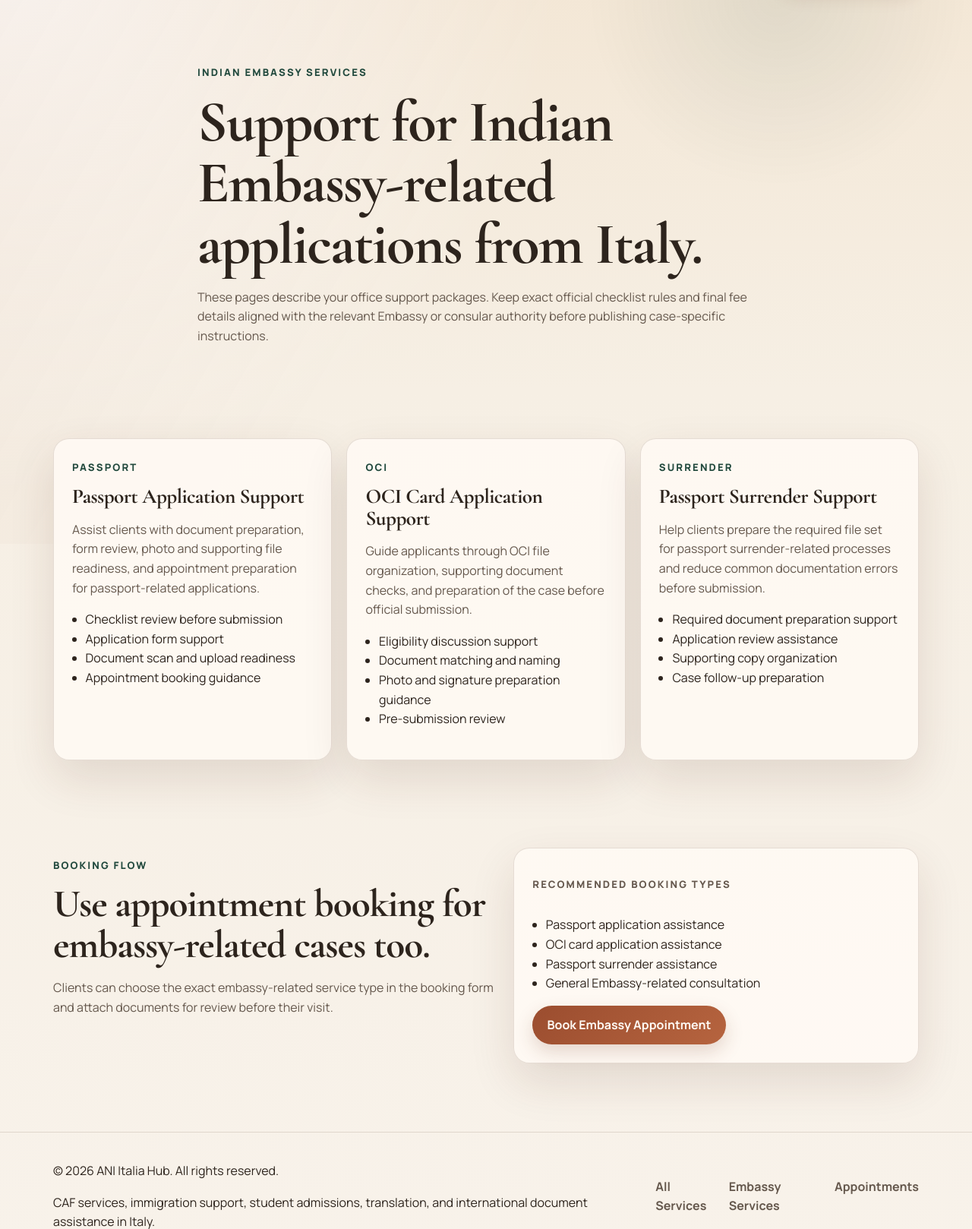
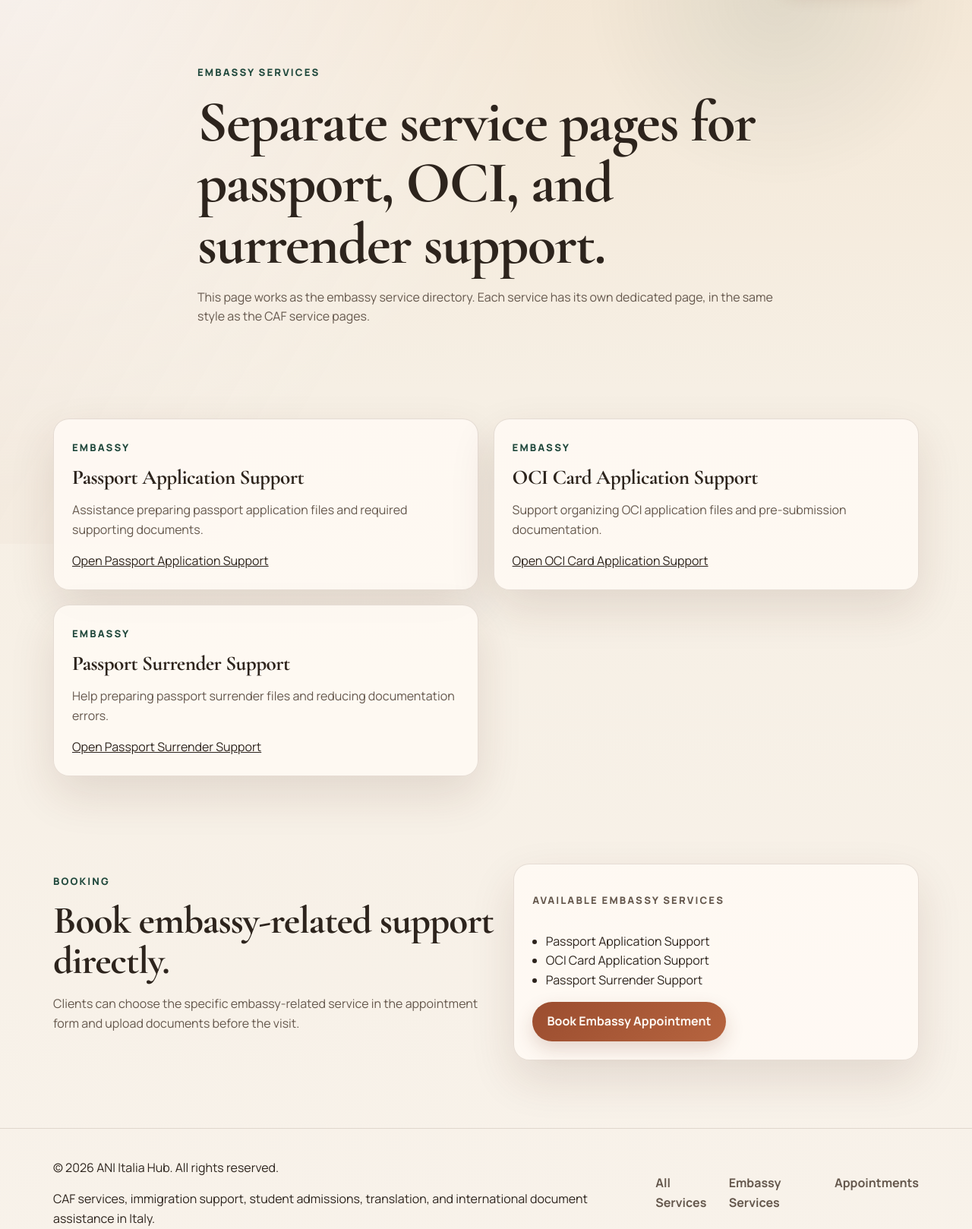
Before and after one commit to ananthareddykunreddy/italia-caf-immigration-site, a Flask app: page /embassy-services in a window 1280 px wide. Shown: the part 84-1702 px from the top of the page at 76% size. Run offline with Flask 3, Linux system fonts and the light colour scheme.

Commit message:
Add immigration and embassy detail pages

```diff
--- a/app.py
+++ b/app.py
@@ -100,6 +100,82 @@ CAF_SERVICES = {
             "Contact and account setup readiness",
             "Supporting file review",
             "General SPID assistance",
+        ],
+    },
+}
+
+IMMIGRATION_SERVICES = {
+    "kit-soggiorno": {
+        "name": "Kit Soggiorno Filling",
+        "summary": "Support for filling the kit soggiorno and preparing the required documents.",
+        "items": [
+            "Kit form filling support",
+            "Document review before submission",
+            "Case preparation for appointments",
+            "General residence process guidance",
+        ],
+    },
+    "residence-permit": {
+        "name": "Residence Permit Document Support",
+        "summary": "Help organizing residence permit files and supporting paperwork.",
+        "items": [
+            "Residence permit supporting document checks",
+            "File organization for complex cases",
+            "Appointment preparation support",
+            "Follow-up document assistance",
+        ],
+    },
+    "document-translation": {
+        "name": "Document Translation Support",
+        "summary": "Support for translated documents and related file preparation.",
+        "items": [
+            "Translation coordination support",
+            "File preparation for translated documents",
+            "Supporting copy review and organization",
+            "Intake support for multilingual case files",
+        ],
+    },
+    "international-documents": {
+        "name": "International Document Support",
+        "summary": "General support for international paperwork connected to migration and cross-border cases.",
+        "items": [
+            "International file preparation",
+            "Supporting copy review",
+            "Document organization before appointments",
+            "Case notes and follow-up support",
+        ],
+    },
+}
+
+EMBASSY_SERVICES = {
+    "passport-application": {
+        "name": "Passport Application Support",
+        "summary": "Assistance preparing passport application files and required supporting documents.",
+        "items": [
+            "Checklist review before submission",
+            "Application form support",
+            "Document scan and upload readiness",
+            "Appointment booking guidance",
+        ],
+    },
+    "oci-card": {
+        "name": "OCI Card Application Support",
+        "summary": "Support organizing OCI application files and pre-submission documentation.",
+        "items": [
+            "Eligibility discussion support",
+            "Document matching and naming",
+            "Photo and signature preparation guidance",
+            "Pre-submission review",
+        ],
+    },
+    "passport-surrender": {
+        "name": "Passport Surrender Support",
+        "summary": "Help preparing passport surrender files and reducing documentation errors.",
+        "items": [
+            "Required document preparation support",
+            "Application review assistance",
+            "Supporting copy organization",
+            "Case follow-up preparation",
         ],
     },
 }
@@ -213,12 +289,28 @@ def caf_service_detail(slug: str):
 
 @app.route("/embassy-services")
 def embassy_services():
-    return render_template("embassy_services.html")
+    return render_template("embassy_services.html", embassy_services=EMBASSY_SERVICES)
+
+
+@app.route("/embassy-services/<slug>")
+def embassy_service_detail(slug: str):
+    service = EMBASSY_SERVICES.get(slug)
+    if not service:
+        return redirect(url_for("embassy_services"))
+    return render_template("embassy_service_detail.html", service=service, slug=slug)
 
 
 @app.route("/immigration-services")
 def immigration_services():
-    return render_template("immigration_services.html")
+    return render_template("immigration_services.html", immigration_services=IMMIGRATION_SERVICES)
+
+
+@app.route("/immigration-services/<slug>")
+def immigration_service_detail(slug: str):
+    service = IMMIGRATION_SERVICES.get(slug)
+    if not service:
+        return redirect(url_for("immigration_services"))
+    return render_template("immigration_service_detail.html", service=service, slug=slug)
 
 
 @app.route("/appointments", methods=["GET", "POST"])
--- a/templates/appointments.html
+++ b/templates/appointments.html
@@ -46,14 +46,14 @@
           <option>F24</option>
           <option>Bonus</option>
           <option>SPID</option>
-          <option>Kit Soggiorno Filling Assistance</option>
+          <option>Kit Soggiorno Filling</option>
           <option>Residence Permit Document Support</option>
           <option>Document Translation Support</option>
+          <option>International Document Support</option>
           <option>Student Admission Support</option>
-          <option>Passport Application File Support</option>
+          <option>Passport Application Support</option>
           <option>OCI Card Application Support</option>
           <option>Passport Surrender Support</option>
-          <option>General International Document Support</option>
         </select>
 
         <label for="preferred_date">Preferred Date</label>
--- a/templates/embassy_services.html
+++ b/templates/embassy_services.html
@@ -1,73 +1,48 @@
 {% extends "base.html" %}
 
-{% block title %}Indian Embassy Services | ANI Italia Hub{% endblock %}
+{% block title %}Embassy Services | ANI Italia Hub{% endblock %}
+{% block meta_description %}Embassy service support including passport application, OCI card application, and passport surrender assistance.{% endblock %}
 
 {% block content %}
 <main class="page-shell">
   <section class="page-hero">
     <div class="container narrow">
-      <p class="eyebrow">Indian Embassy Services</p>
-      <h1>Support for Indian Embassy-related applications from Italy.</h1>
+      <p class="eyebrow">Embassy Services</p>
+      <h1>Separate service pages for passport, OCI, and surrender support.</h1>
       <p class="lead">
-        These pages describe your office support packages. Keep exact official checklist rules and final fee details aligned with the relevant Embassy or consular authority before publishing case-specific instructions.
+        This page works as the embassy service directory. Each service has its own dedicated page, in the same style as the CAF service pages.
       </p>
     </div>
   </section>
 
   <section class="section">
-    <div class="container cards">
-      <article class="card">
-        <span class="card-tag">Passport</span>
-        <h3>Passport Application Support</h3>
-        <p>Assist clients with document preparation, form review, photo and supporting file readiness, and appointment preparation for passport-related applications.</p>
-        <ul>
-          <li>Checklist review before submission</li>
-          <li>Application form support</li>
-          <li>Document scan and upload readiness</li>
-          <li>Appointment booking guidance</li>
-        </ul>
-      </article>
-      <article class="card">
-        <span class="card-tag">OCI</span>
-        <h3>OCI Card Application Support</h3>
-        <p>Guide applicants through OCI file organization, supporting document checks, and preparation of the case before official submission.</p>
-        <ul>
-          <li>Eligibility discussion support</li>
-          <li>Document matching and naming</li>
-          <li>Photo and signature preparation guidance</li>
-          <li>Pre-submission review</li>
-        </ul>
-      </article>
-      <article class="card">
-        <span class="card-tag">Surrender</span>
-        <h3>Passport Surrender Support</h3>
-        <p>Help clients prepare the required file set for passport surrender-related processes and reduce common documentation errors before submission.</p>
-        <ul>
-          <li>Required document preparation support</li>
-          <li>Application review assistance</li>
-          <li>Supporting copy organization</li>
-          <li>Case follow-up preparation</li>
-        </ul>
-      </article>
+    <div class="container cards cards-two">
+      {% for slug, service in embassy_services.items() %}
+        <article class="card">
+          <span class="card-tag">Embassy</span>
+          <h3>{{ service.name }}</h3>
+          <p>{{ service.summary }}</p>
+          <a href="{{ url_for('embassy_service_detail', slug=slug) }}">Open {{ service.name }}</a>
+        </article>
+      {% endfor %}
     </div>
   </section>
 
   <section class="section section-alt">
     <div class="container split">
       <div>
-        <p class="eyebrow">Booking Flow</p>
-        <h2>Use appointment booking for embassy-related cases too.</h2>
+        <p class="eyebrow">Booking</p>
+        <h2>Book embassy-related support directly.</h2>
         <p class="lead">
-          Clients can choose the exact embassy-related service type in the booking form and attach documents for review before their visit.
+          Clients can choose the specific embassy-related service in the appointment form and upload documents before the visit.
         </p>
       </div>
       <div class="panel">
-        <p class="panel-kicker">Recommended Booking Types</p>
+        <p class="panel-kicker">Available Embassy Services</p>
         <ul>
-          <li>Passport application assistance</li>
-          <li>OCI card application assistance</li>
-          <li>Passport surrender assistance</li>
-          <li>General Embassy-related consultation</li>
+          {% for service in embassy_services.values() %}
+            <li>{{ service.name }}</li>
+          {% endfor %}
         </ul>
         <a class="btn" href="{{ url_for('appointments') }}">Book Embassy Appointment</a>
       </div>
```
Also changed, not shown: templates/embassy_service_detail.html (added, +36 -0 lines), templates/immigration_service_detail.html (added, +36 -0 lines), templates/immigration_services.html (+11 -44 lines).
